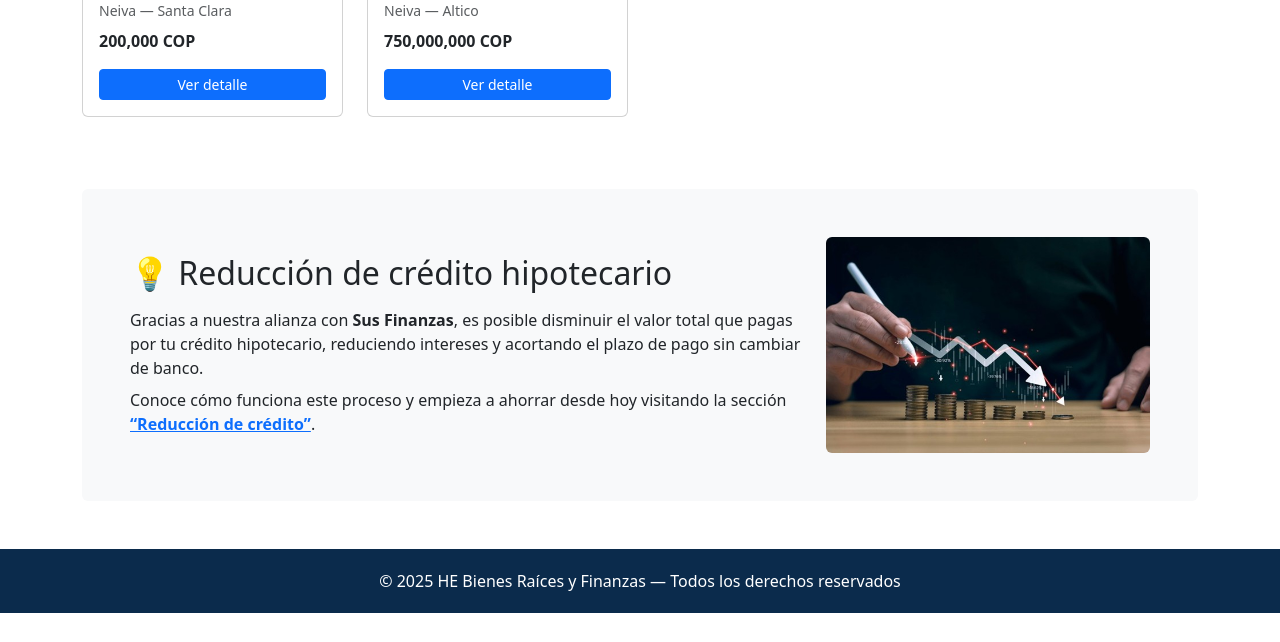
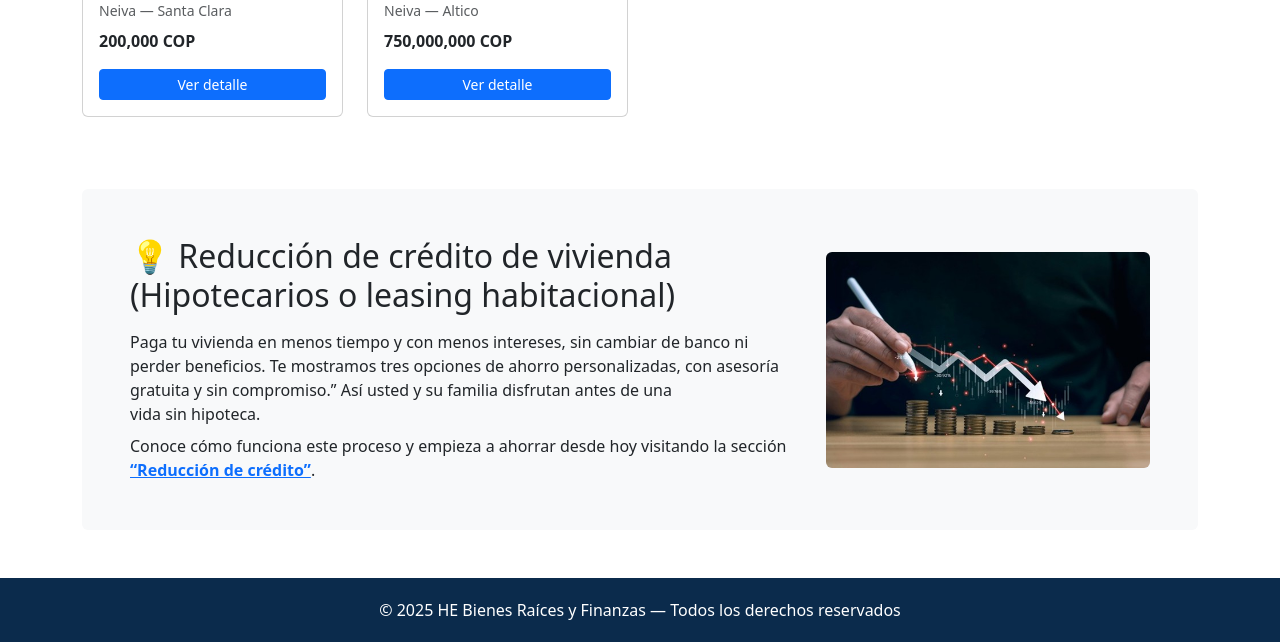
Before and after one commit to Juanvargs/he-bienes-raices, a Flask app: page / in a window 1280 px wide. Shown: the part 832-1474 px from the top of the page. Before the commit the page ends 1445 px from the top, so only its background shows below. Run offline with Flask 3, Linux system fonts and the light colour scheme.

Commit message:
Update index.html

```diff
--- a/templates/index.html
+++ b/templates/index.html
@@ -49,10 +49,10 @@
 <section class="p-4 p-md-5 bg-light rounded">
   <div class="row align-items-center">
     <div class="col-md-8">
-      <h2 class="mb-3">💡 Reducción de crédito hipotecario</h2>
+      <h2 class="mb-3">💡 Reducción de crédito de vivienda (Hipotecarios o leasing habitacional)</h2>
       <p class="mb-2">
-        Gracias a nuestra alianza con <strong>Sus Finanzas</strong>, es posible disminuir el valor total que pagas por tu crédito hipotecario,
-        reduciendo intereses y acortando el plazo de pago sin cambiar de banco.
+        Paga tu vivienda en menos tiempo y con menos intereses, sin cambiar de banco ni perder beneficios. Te mostramos tres opciones de ahorro personalizadas,
+        con asesoría gratuita y sin compromiso.” Así usted y su familia disfrutan antes de una vida sin hipoteca.
       </p>
       <p class="mb-0">
         Conoce cómo funciona este proceso y empieza a ahorrar desde hoy visitando la sección
```
